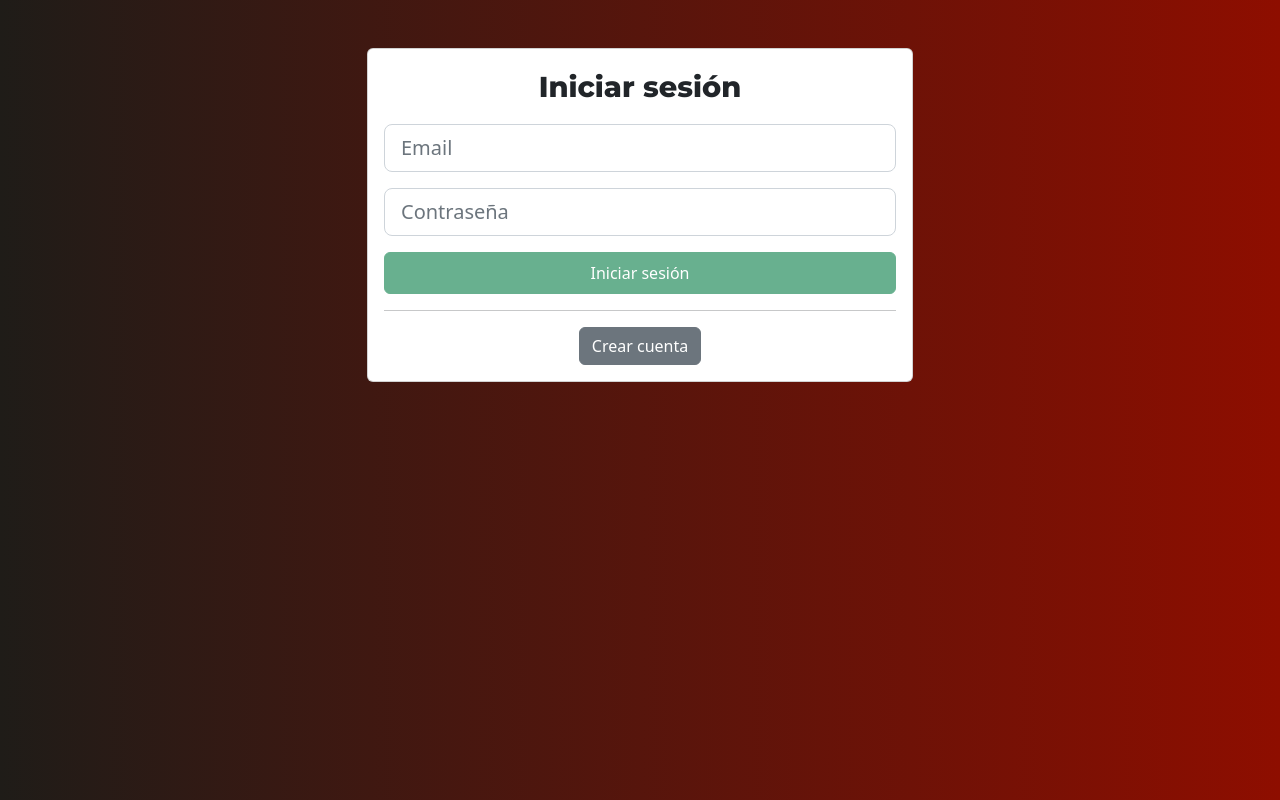
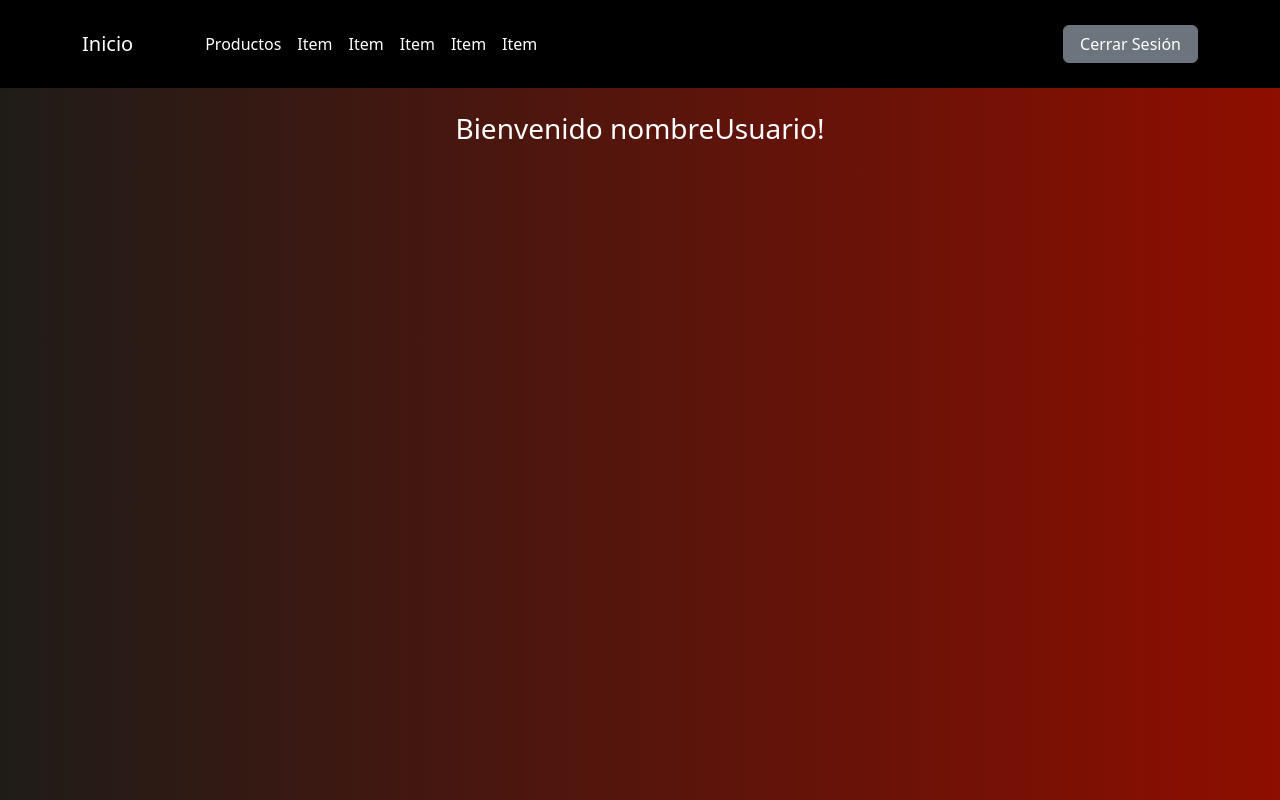
Before and after one commit to jmdefelippe/mean-products-client, an Angular app: page / in a window 1280 px wide. Before the commit this address led to /login. Built offline with nearby package versions, Linux system fonts and the light colour scheme; no server answers.

Commit message:
Added header, footer and welcome component to app

```diff
--- a/src/app/app.component.html
+++ b/src/app/app.component.html
@@ -1 +1,3 @@
+<app-header></app-header>
 <router-outlet></router-outlet>
+<!-- <app-footer></app-footer> -->
--- a/src/app/app.module.ts
+++ b/src/app/app.module.ts
@@ -13,6 +13,8 @@ import { ListProductsComponent } from './components/product/list-products/list-p
 import { CreateUserComponent } from './components/auth/create-user/create-user.component';
 import { LoginComponent } from './components/auth/login/login.component';
 import { HeaderComponent } from './components/layout/header/header.component';
+import { FooterComponent } from './components/layout/footer/footer.component';
+import { WelcomeComponent } from './components/welcome/welcome.component';
 
 @NgModule({
   declarations: [
@@ -21,7 +23,9 @@ import { HeaderComponent } from './components/layout/header/header.component';
     ListProductsComponent,
     CreateUserComponent,
     LoginComponent,
-    HeaderComponent
+    HeaderComponent,
+    FooterComponent,
+    WelcomeComponent,
   ],
   imports: [
     BrowserModule,
```
Also changed, not shown: src/app/app-routing.module.ts (+3 -8 lines).
